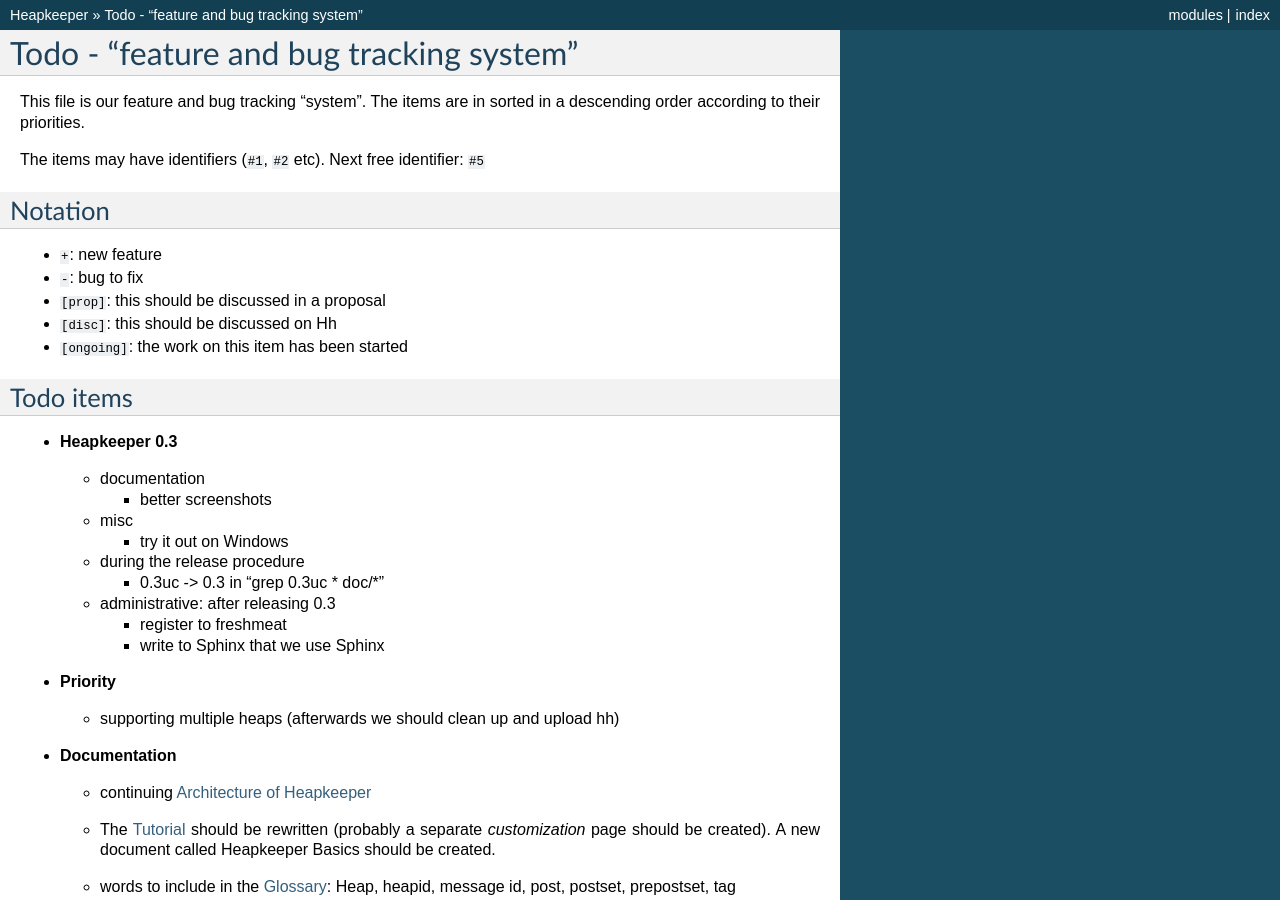
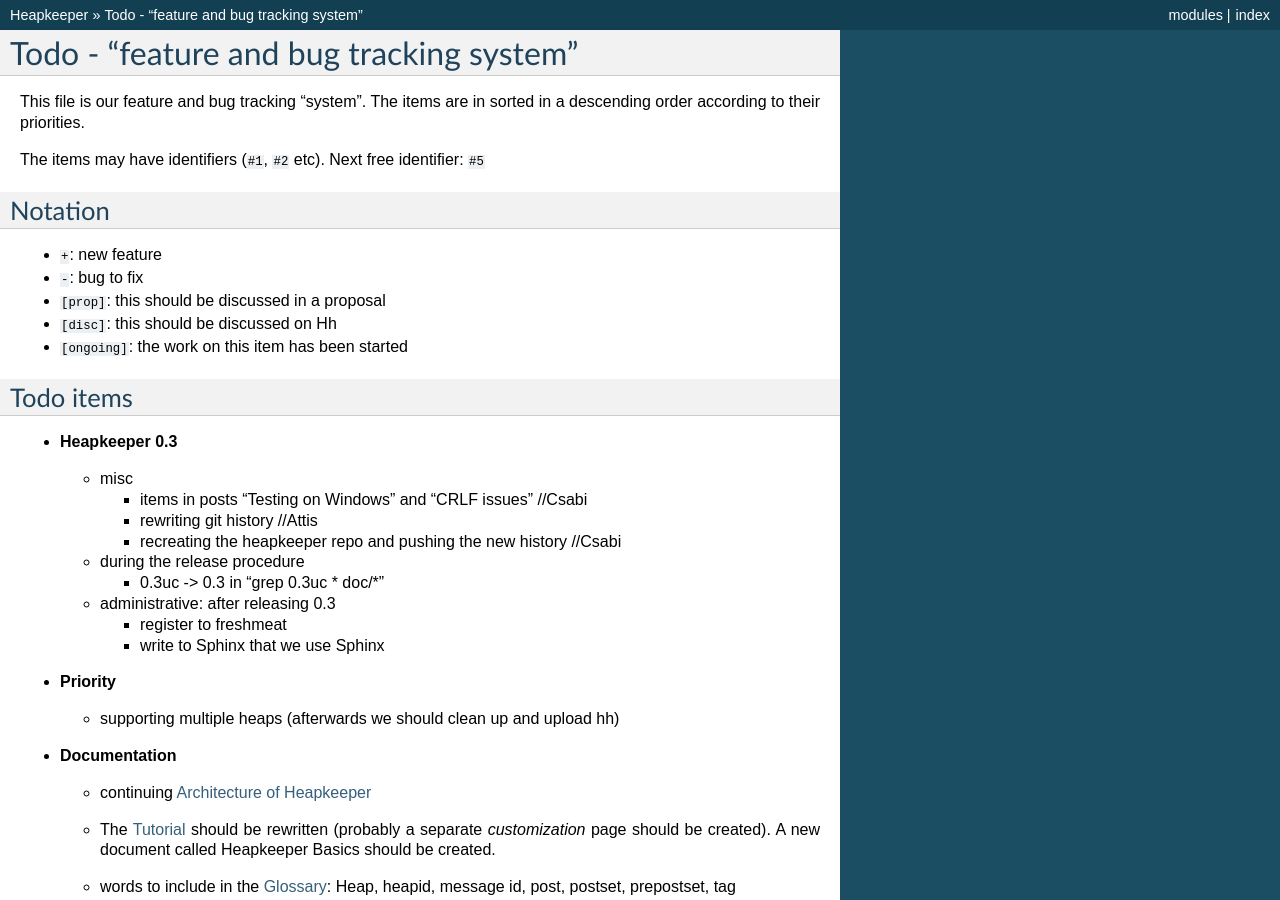
Before and after one commit to hcs42/heapkeeper-old, a Sphinx documentation site: the page built from doc/todo.rst, in a window 1280 px wide and 900 px high. Built offline with Sphinx 7.4.7, drawn with Linux system fonts in a browser that asks for light colours; some of the changed text lies outside the part shown.

Commit message:
Todo: 0.3 modified, set_version added

```diff
--- a/doc/todo.rst
+++ b/doc/todo.rst
@@ -21,13 +21,11 @@ Todo items
 
 * **Heapkeeper 0.3**
 
-  * documentation
-
-    * better screenshots
-
   * misc
 
-    * try it out on Windows
+    * items in posts "Testing on Windows" and "CRLF issues" //Csabi
+    * rewriting git history //Attis
+    * recreating the heapkeeper repo and pushing the new history //Csabi
 
   * during the release procedure
 
@@ -180,6 +178,10 @@ Todo items
   * CamelCase function names to lower_case in test modules
   * hklib.STAR to something
 
+* write a ``set_version`` script that modifies the version number of
+  Heapkeeper at all appropriate places (currently in hklib.py and
+  conf.py)
+
 * :func:`hklib.Post.parse`: Better exception handling during parsing. I think
   we need a HkParseException type which can be raised more conveniently during
   parsing. This type could have a constructor that gets a file desciptor and
```
